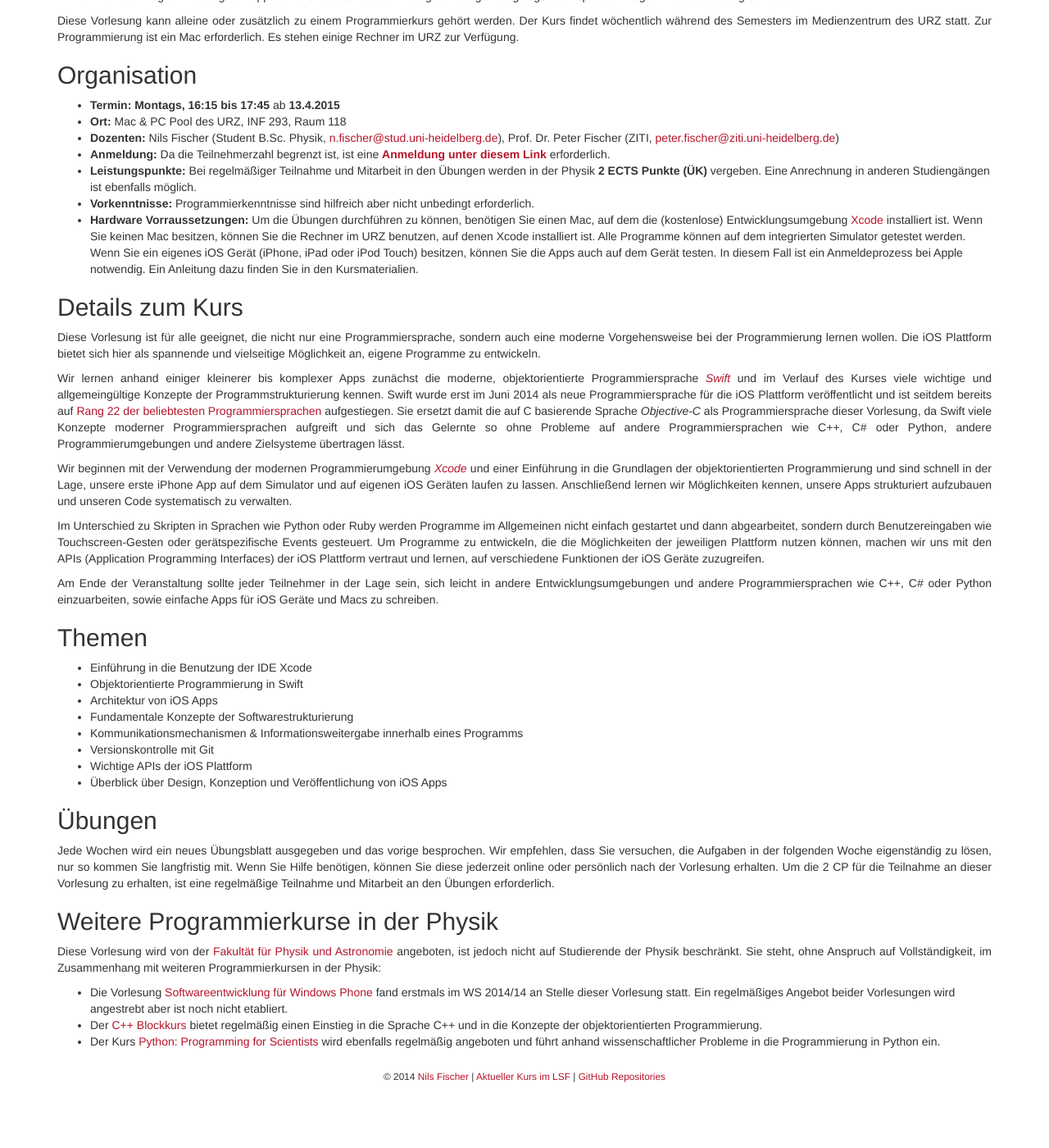
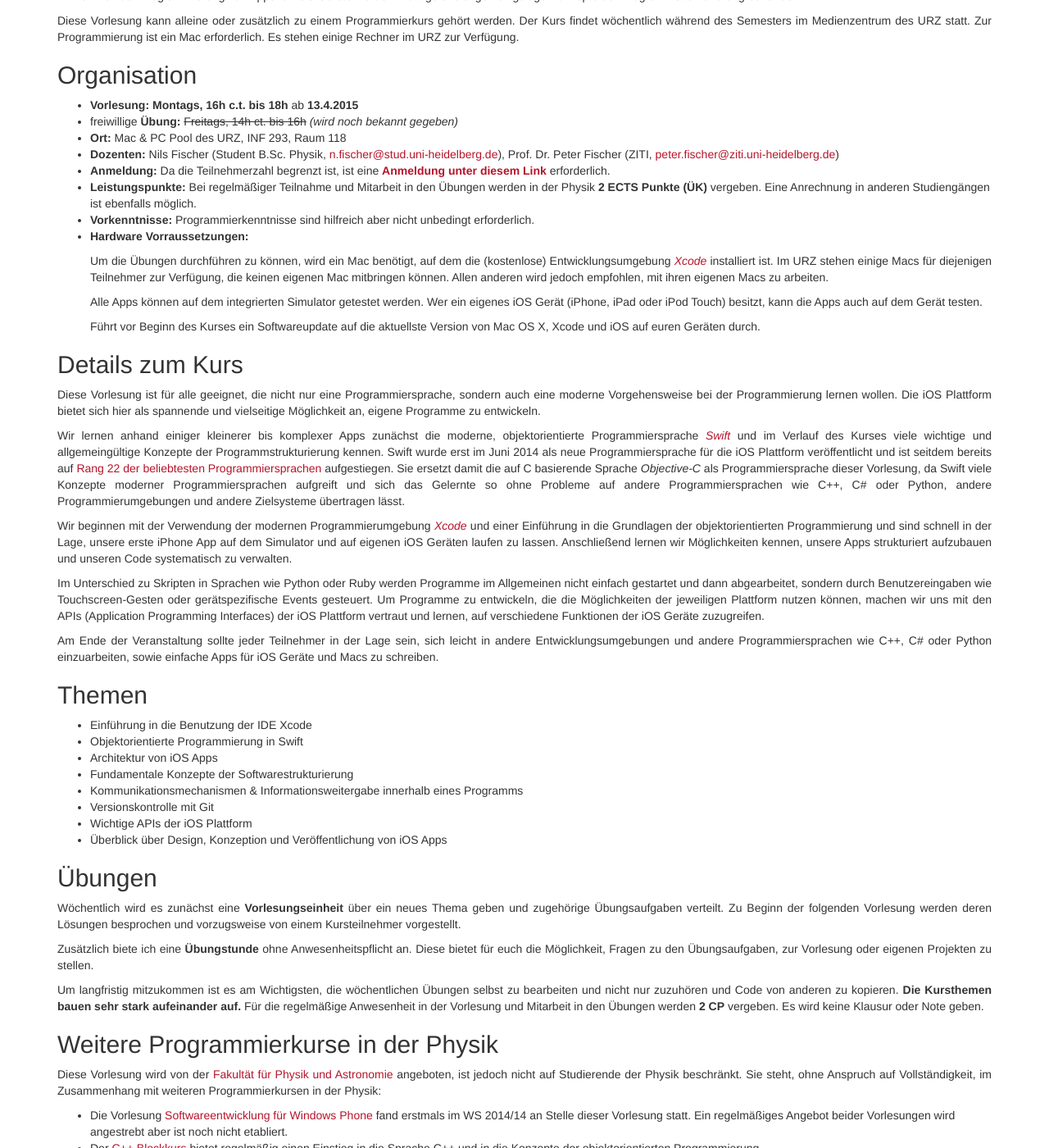
Before and after one commit to iOS-Dev-Kurs/iOS-Dev-Kurs.github.io, a Jekyll site: the page built from index.md, in a window 1280 px wide and 1400 px high, scrolled down 247 px. Shown: the whole window at 82% size. Built offline with Jekyll 4.4.1, drawn with Linux system fonts in a browser that asks for light colours; Markdown is read by kramdown in place of the engine named in the settings; before the commit the page ends 1584 px from its top, so only the background shows below that.

Commit message:
updates for ss15 course

```diff
--- a/index.md
+++ b/index.md
@@ -11,16 +11,24 @@ Im Rahmen der Programmierung von Apps für iOS Geräte werden wichtige und allge
 
 Diese Vorlesung kann alleine oder zusätzlich zu einem Programmierkurs gehört werden. Der Kurs findet wöchentlich während des Semesters im Medienzentrum des URZ statt. Zur Programmierung ist ein Mac erforderlich. Es stehen einige Rechner im URZ zur Verfügung.
 
+
 ## Organisation
 
-- **Termin:** **Montags, 16:15 bis 17:45** ab **13.4.2015**
+- **Vorlesung:** **Montags, 16h c.t. bis 18h** ab **13.4.2015**
+- freiwillige **Übung:** <s>Freitags, 14h ct. bis 16h</s> *(wird noch bekannt gegeben)*
 - **Ort:** Mac & PC Pool des URZ, INF 293, Raum 118
 - **Dozenten:** Nils Fischer (Student B.Sc. Physik, [n.fischer@stud.uni-heidelberg.de](mailto:n.fischer@stud.uni-heidelberg.de)), Prof. Dr. Peter Fischer (ZITI, [peter.fischer@ziti.uni-heidelberg.de](mailto:peter.fischer@ziti.uni-heidelberg.de))
 - **Anmeldung:** Da die Teilnehmerzahl begrenzt ist, ist eine **[Anmeldung unter diesem Link](https://docs.google.com/forms/d/1EhWzohHaER7PS2q1NpeHV1K1ox3nNOrES2baF7f7kXs/viewform?usp=send_form)** erforderlich.
 - **Leistungspunkte:** Bei regelmäßiger Teilnahme und Mitarbeit in den Übungen werden in der Physik **2 ECTS Punkte (ÜK)** vergeben. Eine Anrechnung in anderen Studiengängen ist ebenfalls möglich.
 - **Vorkenntnisse:** Programmierkenntnisse sind hilfreich aber nicht unbedingt erforderlich.
 - **Hardware Vorraussetzungen:**
-	Um die Übungen durchführen zu können, benötigen Sie einen Mac, auf dem die (kostenlose) Entwicklungsumgebung [Xcode](https://itunes.apple.com/de/app/xcode/id497799835?mt=12) installiert ist. Wenn Sie keinen Mac besitzen, können Sie die Rechner im URZ benutzen, auf denen Xcode installiert ist. Alle Programme können auf dem integrierten Simulator getestet werden. Wenn Sie ein eigenes iOS Gerät (iPhone, iPad oder iPod Touch) besitzen, können Sie die Apps auch auf dem Gerät testen. In diesem Fall ist ein Anmeldeprozess bei Apple notwendig. Ein Anleitung dazu finden Sie in den Kursmaterialien.
+
+	Um die Übungen durchführen zu können, wird ein Mac benötigt, auf dem die (kostenlose) Entwicklungsumgebung *[Xcode](https://itunes.apple.com/de/app/xcode/id497799835?mt=12)* installiert ist. Im URZ stehen einige Macs für diejenigen Teilnehmer zur Verfügung, die keinen eigenen Mac mitbringen können. Allen anderen wird jedoch empfohlen, mit ihren eigenen Macs zu arbeiten.
+
+	Alle Apps können auf dem integrierten Simulator getestet werden. Wer ein eigenes iOS Gerät (iPhone, iPad oder iPod Touch) besitzt, kann die Apps auch auf dem Gerät testen.
+
+	Führt vor Beginn des Kurses ein Softwareupdate auf die aktuellste Version von Mac OS X, Xcode und iOS auf euren Geräten durch.
+
 
 ## Details zum Kurs
 
@@ -34,6 +42,7 @@ Im Unterschied zu Skripten in Sprachen wie Python oder Ruby werden Programme im
 
 Am Ende der Veranstaltung sollte jeder Teilnehmer in der Lage sein, sich leicht in andere Entwicklungsumgebungen und andere Programmiersprachen wie C++, C# oder Python einzuarbeiten, sowie einfache Apps für iOS Geräte und Macs zu schreiben.
 
+
 ## Themen
 
 - Einführung in die Benutzung der IDE Xcode
@@ -45,9 +54,15 @@ Am Ende der Veranstaltung sollte jeder Teilnehmer in der Lage sein, sich leicht
 - Wichtige APIs der iOS Plattform
 - Überblick über Design, Konzeption und Veröffentlichung von iOS Apps
 
+
 ## Übungen
 
-Jede Wochen wird ein neues Übungsblatt ausgegeben und das vorige besprochen. Wir empfehlen, dass Sie versuchen, die Aufgaben in der folgenden Woche eigenständig zu lösen, nur so kommen Sie langfristig mit. Wenn Sie Hilfe benötigen, können Sie diese jederzeit online oder persönlich nach der Vorlesung erhalten. Um die 2 CP für die Teilnahme an dieser Vorlesung zu erhalten, ist eine regelmäßige Teilnahme und Mitarbeit an den Übungen erforderlich.
+Wöchentlich wird es zunächst eine **Vorlesungseinheit** über ein neues Thema geben und zugehörige Übungsaufgaben verteilt. Zu Beginn der folgenden Vorlesung werden deren Lösungen besprochen und vorzugsweise von einem Kursteilnehmer vorgestellt.
+
+Zusätzlich biete ich eine **Übungstunde** ohne Anwesenheitspflicht an. Diese bietet für euch die Möglichkeit, Fragen zu den Übungsaufgaben, zur Vorlesung oder eigenen Projekten zu stellen.
+
+Um langfristig mitzukommen ist es am Wichtigsten, die wöchentlichen Übungen selbst zu bearbeiten und nicht nur zuzuhören und Code von anderen zu kopieren. **Die Kursthemen bauen sehr stark aufeinander auf.** Für die regelmäßige Anwesenheit in der Vorlesung und Mitarbeit in den Übungen werden **2 CP** vergeben. Es wird keine Klausur oder Note geben.
+
 
 ## Weitere Programmierkurse in der Physik
 
```
Also changed, not shown: material/index.md (+7 -4 lines).
